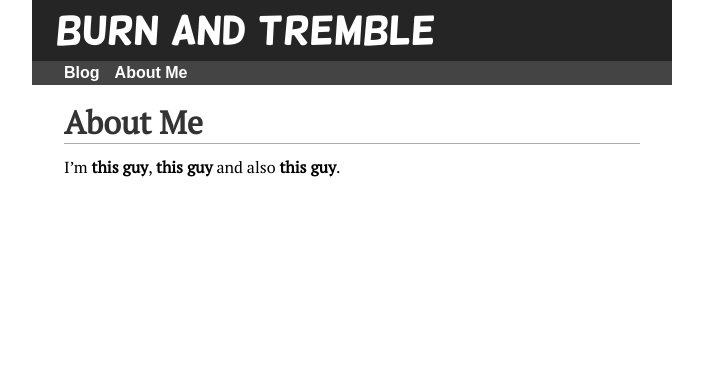
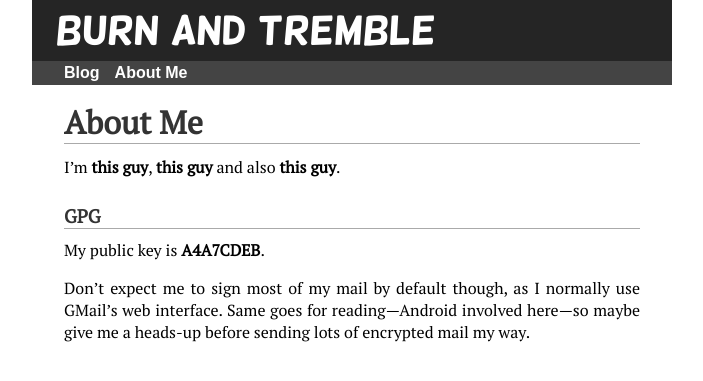
Before and after one commit to hermannloose/hermannloose.github.com, a Jekyll site: the page built from about.md, in a window 1280 px wide. Shown: the top 381 px of the page, without its empty margins (288-991 px from the left). Built offline with Jekyll 4.4.1, drawn with Linux system fonts in a browser that asks for light colours; some web fonts are replaced.

Commit message:
Add GPG section to About Me.

```diff
--- a/about.md
+++ b/about.md
@@ -8,3 +8,10 @@
 I'm [this guy](https://github.com/hermannloose), [this
 guy](https://twitter.com/hermannloose) and also [this
 guy](https://facebook.com/hermannloose).
+
+### GPG
+My public key is [A4A7CDEB](http://pgp.mit.edu:11371/pks/lookup?op=vindex&search=0x1DBAC963A4A7CDEB).
+
+Don't expect me to sign most of my mail by default though, as I normally use
+GMail's web interface. Same goes for reading—Android involved here—so maybe
+give me a heads-up before sending lots of encrypted mail my way.
```
